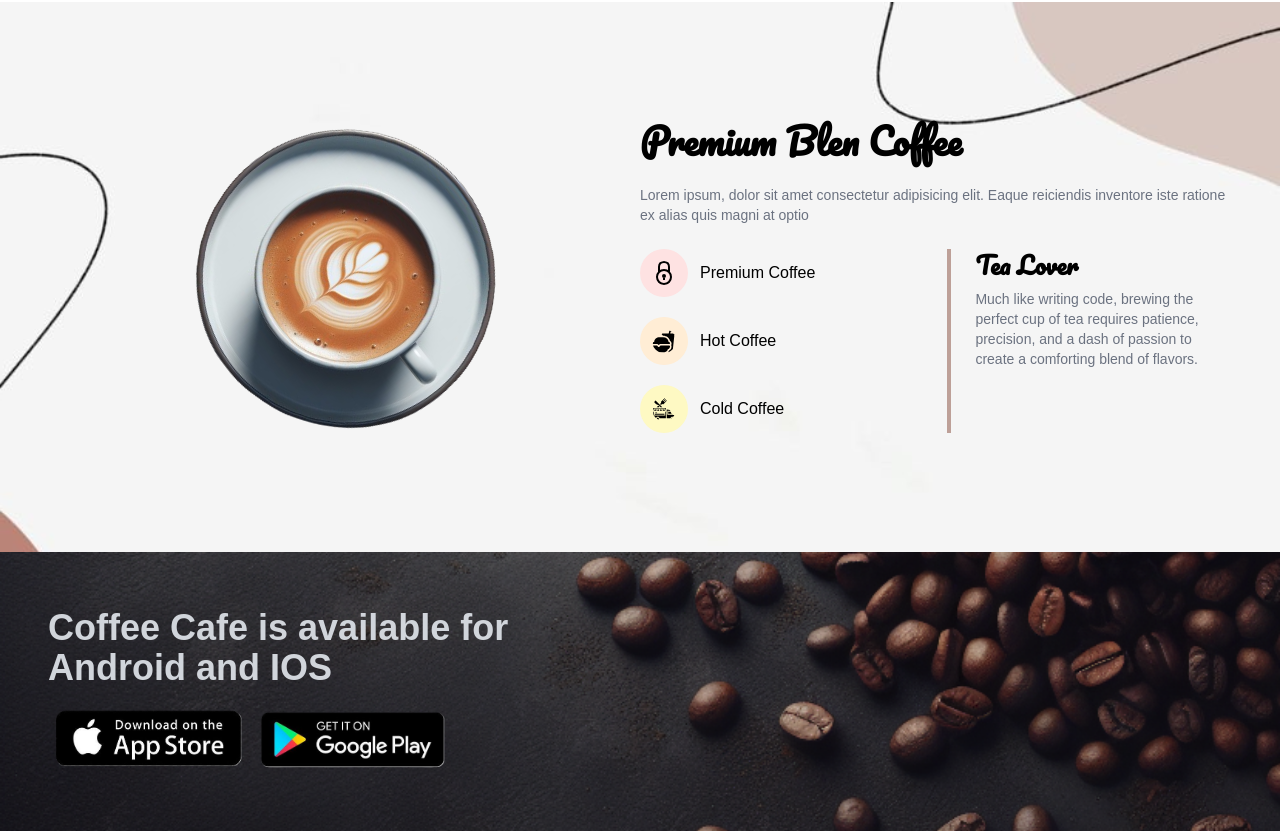
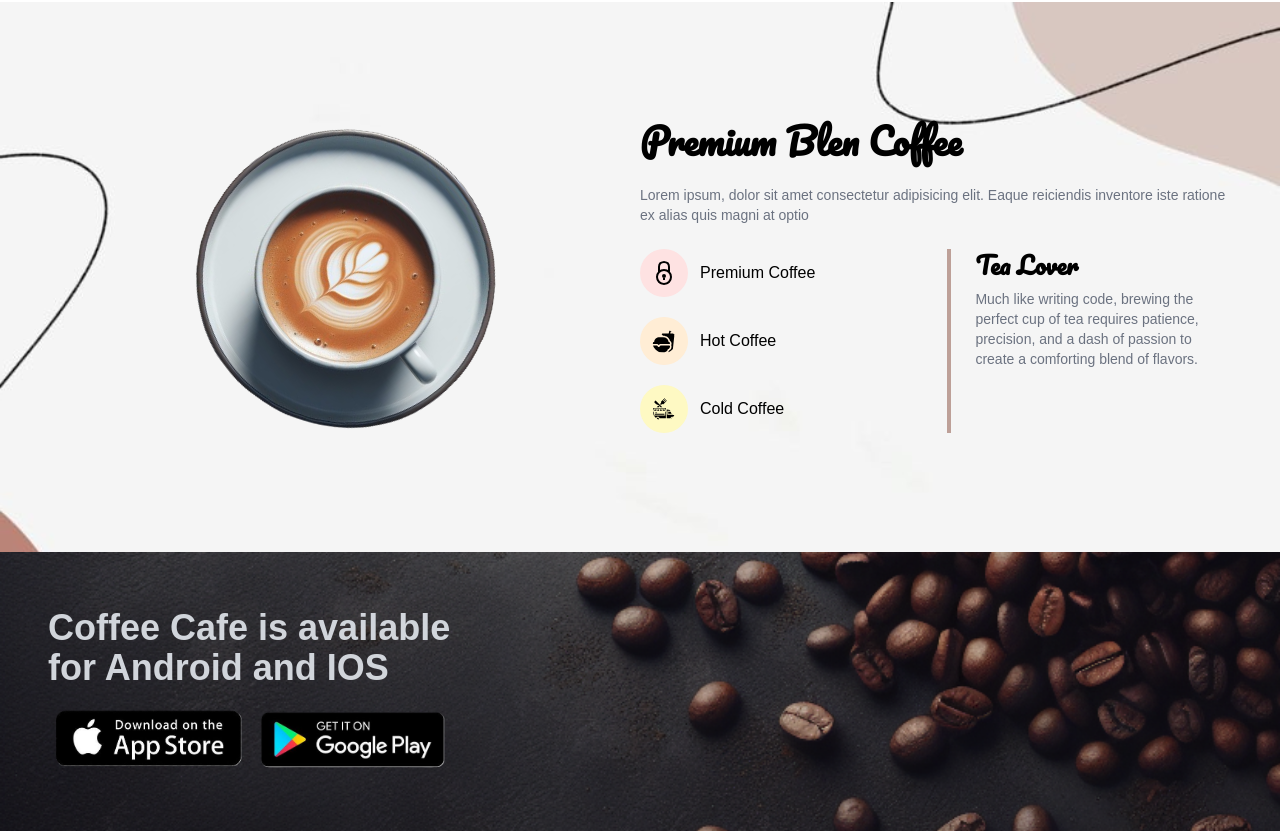
Before and after one commit to mfeti/QAWA_CAFE, a React (Vite) app: page / in a window 1280 px wide. Shown: the part 1178-2009 px from the top of the page. Built offline with nearby package versions, Linux system fonts and the light colour scheme.

Commit message:
left final touch on the App store

```diff
--- a/src/components/AppStore.jsx
+++ b/src/components/AppStore.jsx
@@ -8,7 +8,7 @@ const bgImage = {
 function AppStore() {
   return (
     <section style={bgImage}>
-      <div className="container sm:py-14 py-7 min-h-[250px] flexr items-center">
+      <div className="container sm:py-14 py-7 min-h-[250px] flex items-center">
         <div className="flex justify-start items-center gap-24">
           <div className="sm:w-1/2 space-y-4">
             <h2 className="sm:text-4xl text-2xl w-full font-semibold text-gray-300">
```
